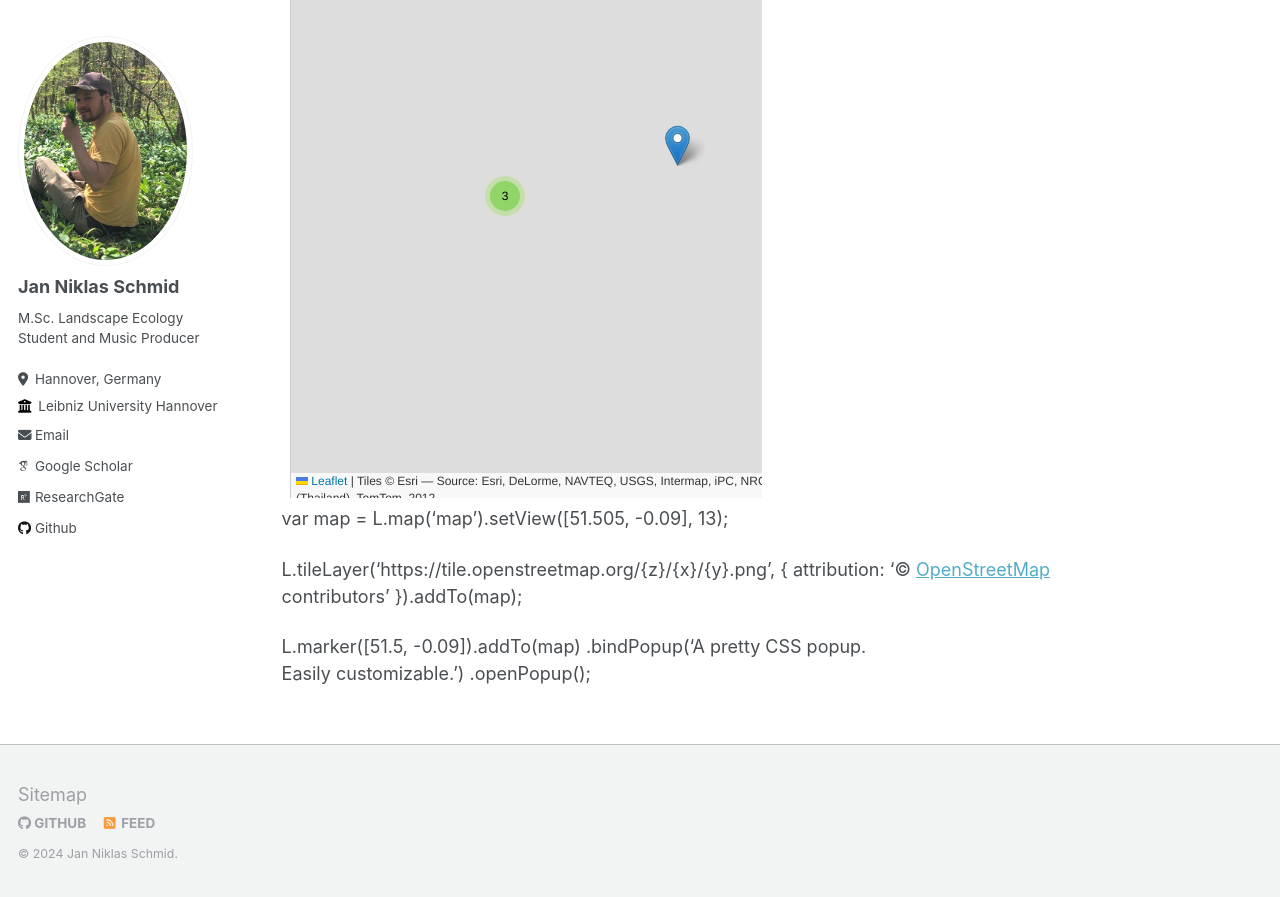
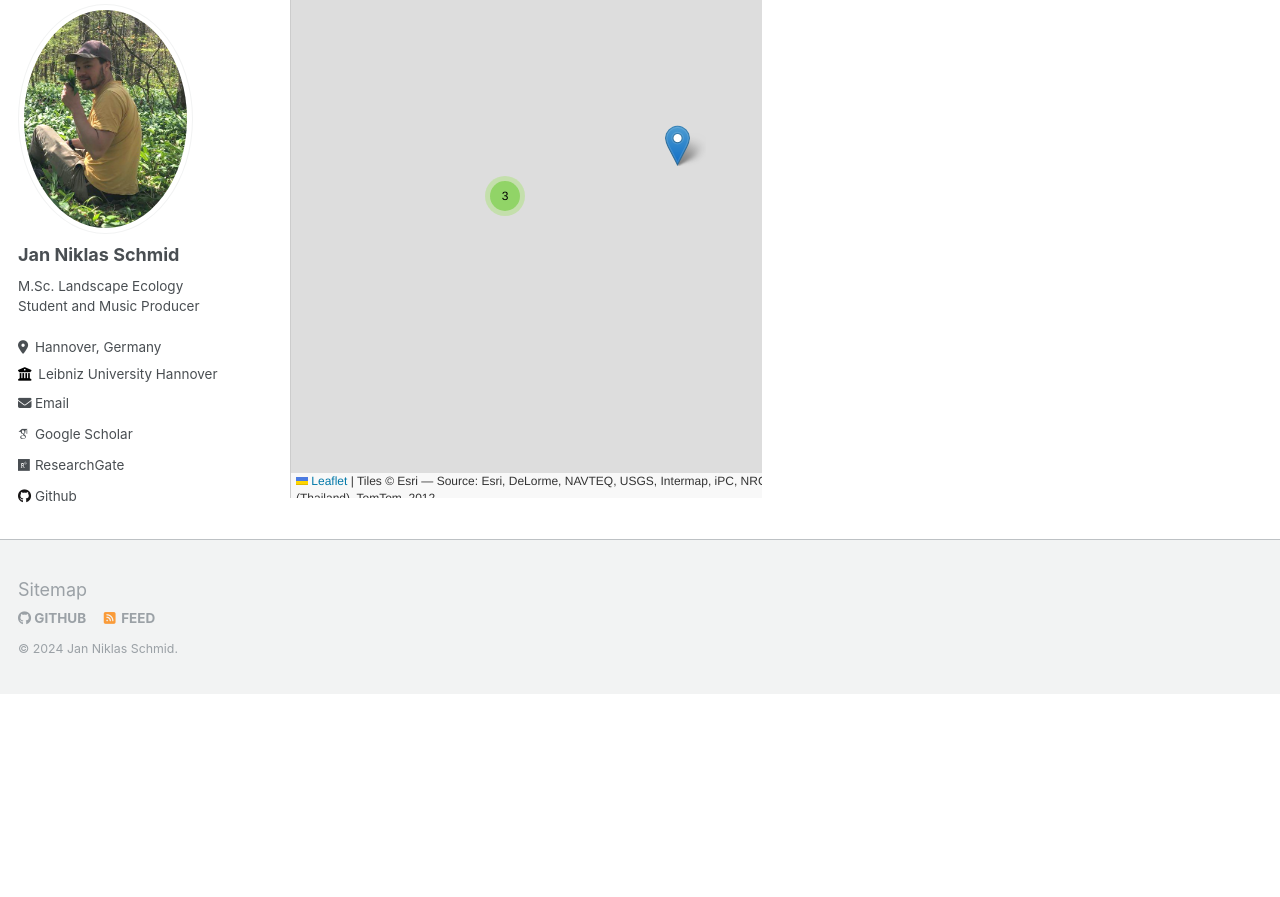
Before and after one commit to jnschmd44/jnschmd44.github.io, a Jekyll site: the page built from _pages/about.md, in a window 1280 px wide and 900 px high, scrolled down 1061 px. Shown: the top 897 px of the window. Built offline with Jekyll 4.4.1, drawn with Linux system fonts in a browser that asks for light colours; nearby versions of some CDN libraries; some web fonts are replaced; after the commit the page ends 1755 px from its top, so only the background shows below that.

Commit message:
Update about.md

```diff
--- a/_pages/about.md
+++ b/_pages/about.md
@@ -17,14 +17,3 @@ Living in Hannover, a city known for its cultural diversity and innovation, perf
 
 
 <iframe src="/talkmap/map.html" height="600" width="480" style="border:none;"></iframe>
-
-
-var map = L.map('map').setView([51.505, -0.09], 13);
-
-L.tileLayer('https://tile.openstreetmap.org/{z}/{x}/{y}.png', {
-    attribution: '&copy; <a href="https://www.openstreetmap.org/copyright">OpenStreetMap</a> contributors'
-}).addTo(map);
-
-L.marker([51.5, -0.09]).addTo(map)
-    .bindPopup('A pretty CSS popup.<br> Easily customizable.')
-    .openPopup();
```
